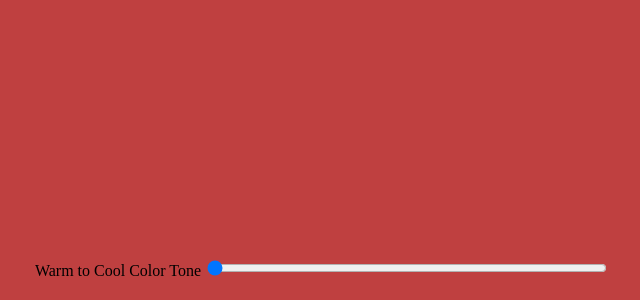
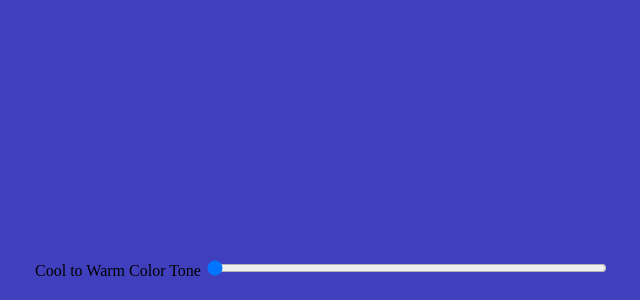
Before and after one commit to jogendra-india/jogendra-india.github.io, a plain HTML site: page index.html in a window 1280 px wide. Shown: the part 500-800 px from the top of the page, without its empty margins (318-958 px from the left). Drawn offline with Linux system fonts and the light colour scheme.

Commit message:
Initial Commit

```diff
--- a/index.html
+++ b/index.html
@@ -3,7 +3,7 @@
 <head>
     <meta charset="UTF-8">
     <meta name="viewport" content="width=device-width, initial-scale=1.0">
-    <title>Warm to Cool Color Tone</title>
+    <title>Cool to Warm Color Tone</title>
     <style>
         body {
             display: flex;
@@ -11,7 +11,7 @@
             align-items: center;
             justify-content: center;
             height: 100vh;
-            background-color: hsl(0, 50%, 50%);
+            background-color: hsl(240, 50%, 50%); /* Starting with cool color */
             transition: background-color 0.3s;
             margin: 0;
         }
@@ -31,8 +31,8 @@
 </head>
 <body>
     <div class="slider-container">
-        <label for="colorTone">Warm to Cool Color Tone</label>
-        <input type="range" id="colorTone" class="slider" min="0" max="360" value="0">
+        <label for="colorTone">Cool to Warm Color Tone</label>
+        <input type="range" id="colorTone" class="slider" min="240" max="0" value="240">
     </div>
 
     <script>
```
